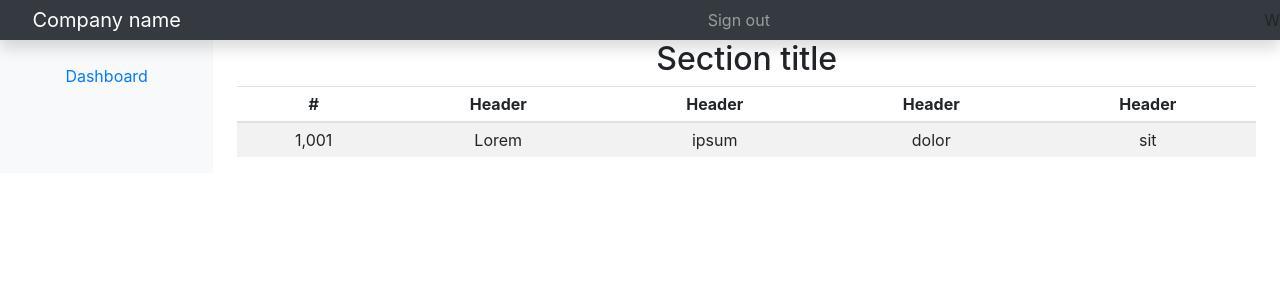
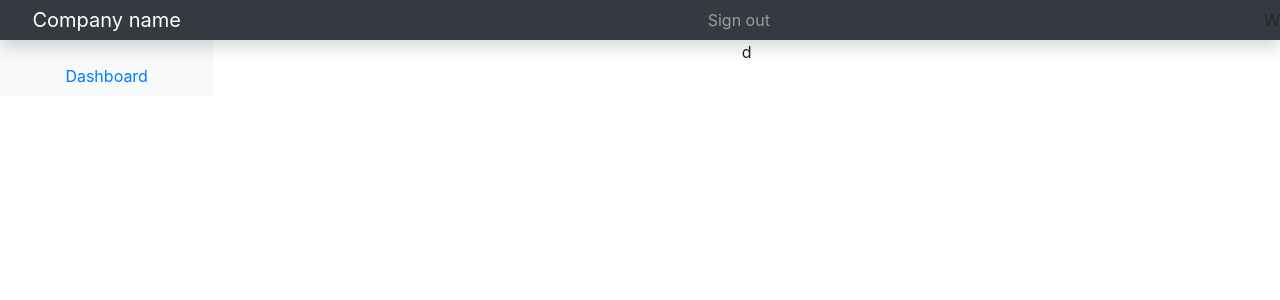
Before and after one commit to taiga-programming/typescript-app, a React (Create React App) app: page /login in a window 1280 px wide. Shown: the top 300 px of the page. Built offline with nearby package versions, Linux system fonts and the light colour scheme.

Commit message:
add types and react-router-dom

```diff
--- a/package.json
+++ b/package.json
@@ -10,8 +10,10 @@
     "@types/node": "^12.0.0",
     "@types/react": "^17.0.0",
     "@types/react-dom": "^16.9.8",
+    "@types/react-router-dom": "^5.1.6",
     "react": "^17.0.1",
     "react-dom": "^17.0.1",
+    "react-router-dom": "^5.2.0",
     "react-scripts": "4.0.1",
     "typescript": "^4.1.0",
     "web-vitals": "^0.2.4"
--- a/src/App.tsx
+++ b/src/App.tsx
@@ -3,6 +3,9 @@ import './App.css';
 import Nav from './secure/components/Nav';
 import Menu from './secure/components/Menu';
 import Dashboard from './secure/Dashboard';
+import Users from './secure/Users';
+import Login from './public/Login';
+import { BrowserRouter, Route } from 'react-router-dom';
 
 function App() {
   return (
@@ -12,7 +15,11 @@ function App() {
         <div className="row">
           <Menu />
           <main role="main" className="col-md-9 ml-sm-auto col-lg-10 px-md-4">
-            <Dashboard />
+            <BrowserRouter>
+              <Route path={'/'} exact component={Dashboard} />
+              <Route path={'/users'} component={Users} />
+              <Route path={'/login'} component={Login} />
+            </BrowserRouter>
           </main>
         </div>
       </div>
--- /dev/null
+++ b/src/public/Login.tsx
@@ -0,0 +1,7 @@
+import React, { Component } from 'react';
+
+export default class Login extends Component {
+  render() {
+    return <div>d</div>;
+  }
+}
--- /dev/null
+++ b/src/secure/Users.tsx
@@ -0,0 +1,7 @@
+import React from 'react';
+
+const Users = () => {
+  return <div>ss</div>;
+};
+
+export default Users;
```
Also changed, not shown: src/secure/components/Wrapper.tsx (added, +7 -0 lines), .eslintrc.js, 2 other files (tests, documents, lock files or other folders).
